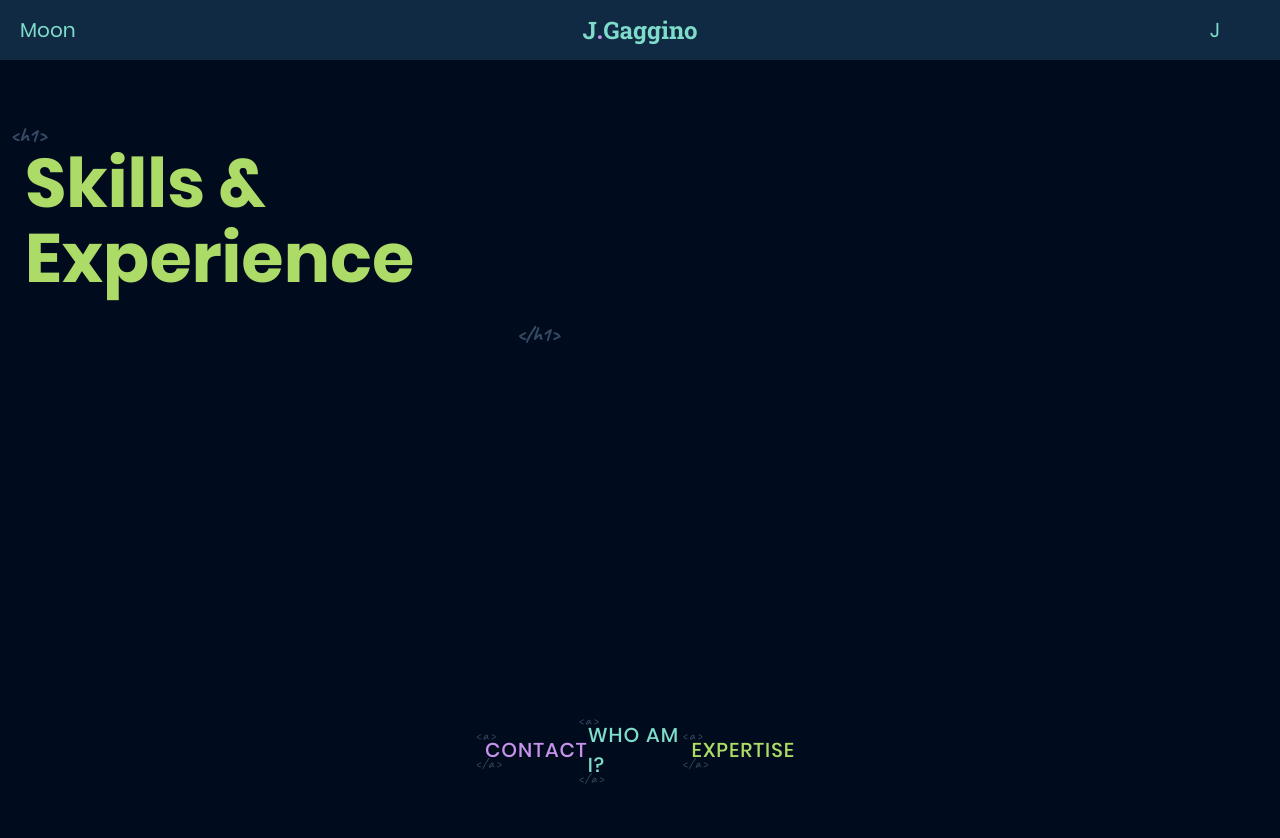
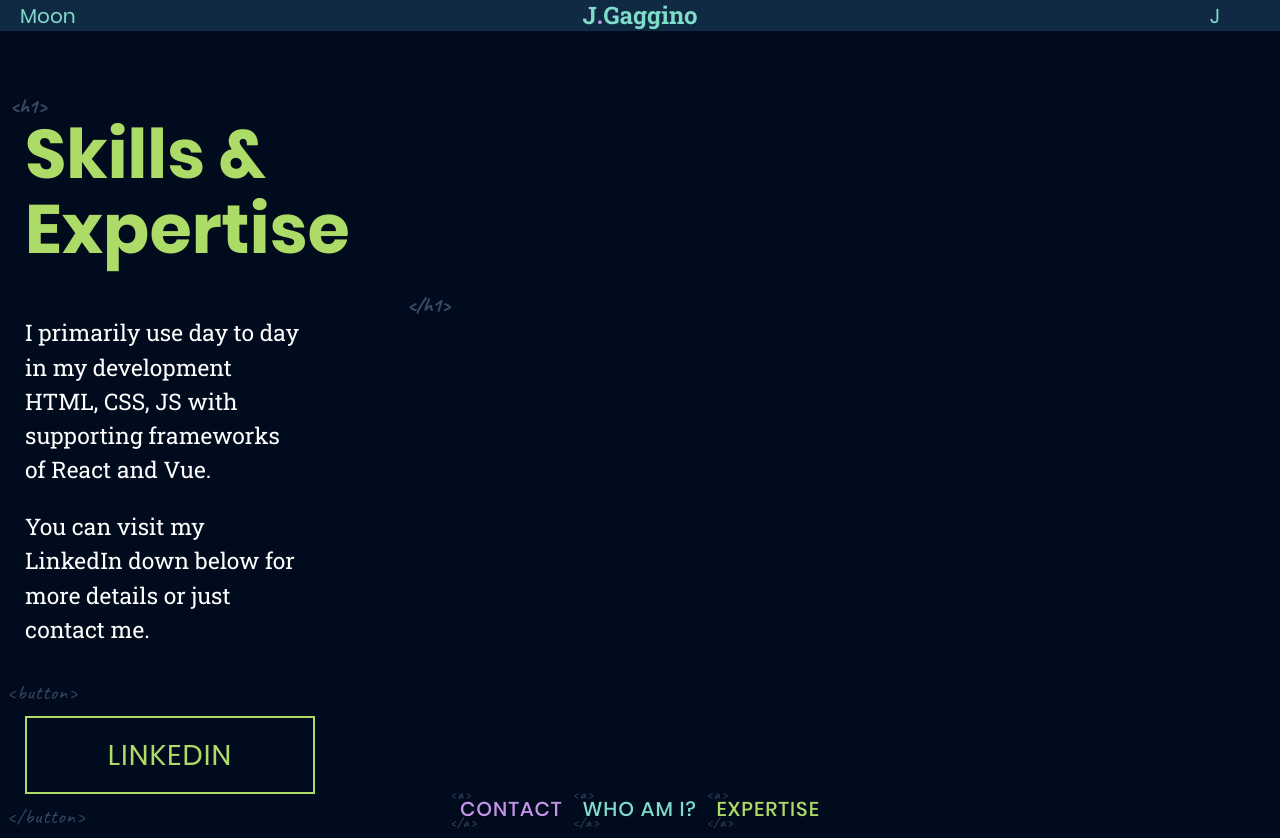
Before and after one commit to jeffreygaggino/react-personal, a React (Create React App) app: page /skills in a window 1280 px wide. Before the commit the page ends 800 px from the top, so only its background shows below. Built offline with nearby package versions, Linux system fonts and the light colour scheme.

Commit message:
[u] about and skills major

```diff
--- a/src/components/footer/footer.scss
+++ b/src/components/footer/footer.scss
@@ -1,5 +1,6 @@
 #footerNav {
-  max-width: 350px;
+  max-width: 400px;
+  min-width: 250px;
   align-self: center;
   width: 100%;
   margin-bottom: 20px;
--- a/src/pages/about/about.jsx
+++ b/src/pages/about/about.jsx
@@ -11,6 +11,30 @@ class About extends Component {
         <h1 className="title code">
           <span className="codewords">Who Am I?</span>
         </h1>
+        <div className="about__blurb">
+          <p>
+            I am a third culture kid originating from a set of diverse cultures
+            who has travelled all over.
+          </p>
+          <p>
+            I attended Griffith University, graduating with a Bachelor’s in
+            Creative and Interactive Media.
+          </p>
+          <p>
+            I’ve created an interactive experience so you can find more about
+            me.
+          </p>
+        </div>
+        <div className="about__button code">
+          <a
+            href="http://interactive.jeffreygaggino.com/"
+            target="_blank"
+            rel="noopener noreferrer"
+            className="box-button codewords"
+          >
+            <span className="">MY STORY</span>
+          </a>
+        </div>
       </div>
     );
   }
--- a/src/pages/about/about.scss
+++ b/src/pages/about/about.scss
@@ -1,11 +1,19 @@
 #mainContent {
-    #about {
-        --pageTheme: var(--about-color);
-        .title {
-            span.codewords {
-
-            }
-        }
+  #about {
+    --pageTheme: var(--about-color);
+    .title {
     }
 
+    .about__blurb {
+      color: var(--blurb-font);
+      font-family: "Roboto Slab", "Courier New", Courier, monospace;
+      font-weight: normal;
+      font-size: 1.14rem;
+      line-height: 1.5;
+      min-width: 200px;
+      width: 90%;
+      max-width: 275px;
+      margin-bottom: 3.5rem;
+    }
+  }
 }
--- a/src/pages/home/home.jsx
+++ b/src/pages/home/home.jsx
@@ -8,12 +8,12 @@ class Home extends Component {
       <div id="home">
         <div className="jeffrey-backgroundImage-dark"></div>
         <div className="jeffrey-backgroundImage-light"></div>
-        <h1 className="home-title code">
+        <h1 className="home__title code">
           <span className="codewords">
             Hello<span className="punctuation">.</span>
           </span>
         </h1>
-        <div className="home-blurb">
+        <div className="home__blurb">
           <p>
             I'm <span className="about-color bold">Jeffrey</span>
             <span className="bold punctuation">,</span>
@@ -23,9 +23,9 @@ class Home extends Component {
             <span className="bold punctuation">.</span>
           </p>
         </div>
-        <div className="home-subtitle">
+        <div className="home__subtitle">
           <svg
-            className="home-subtitle__svg"
+            className="home__subtitle__svg"
             width="18"
             height="18"
             viewBox="0 0 18 18"
--- a/src/pages/home/home.scss
+++ b/src/pages/home/home.scss
@@ -44,7 +44,7 @@ body {
   #mainContent {
       #home {
       --pageTheme: var(--body-font);
-      .home-title {
+      .home__title {
         margin-top: 10px;
         margin-bottom: 2.14rem;
         font-weight: bold;
@@ -69,18 +69,18 @@ body {
         }
       }
 
-      .home-blurb {
+      .home__blurb {
         font-weight: normal;
         font-size: 1.7rem;
         color: var(--pageTheme);
-        margin-bottom: 0.7rem;
+        margin-bottom: 0.2rem;
         p {
           margin: 0;
           line-height: 150%;
         }
       }
 
-      .home-subtitle {
+      .home__subtitle {
         color: var(--skills-color);
         font-size: 1.2rem;
 
--- a/src/pages/skills/skills.jsx
+++ b/src/pages/skills/skills.jsx
@@ -8,9 +8,29 @@ class Skills extends Component {
       <div id="skills">
         <h1 className="title code">
           <span className="codewords">
-            Skills & <br /> Experience
+            Skills & <br /> Expertise
           </span>
         </h1>
+        <div className="skills__blurb">
+          <p>
+            I primarily use day to day in my development HTML, CSS, JS with
+            supporting frameworks of React and Vue.
+          </p>
+          <p>
+            You can visit my LinkedIn down below for more details or just
+            contact me.
+          </p>
+        </div>
+        <div className="skills__button code">
+          <a
+            href="https://www.linkedin.com/in/jeffreygaggino/"
+            target="_blank"
+            rel="noopener noreferrer"
+            className="box-button codewords"
+          >
+            <span className="">LINKEDIN</span>
+          </a>
+        </div>
       </div>
     );
   }
--- a/src/pages/skills/skills.scss
+++ b/src/pages/skills/skills.scss
@@ -8,9 +8,24 @@
             content: "</h1>";
             font-size: 20px;
             bottom: -40px;
-            right: -145px;
+            right: -100px;
+            @media (max-width: 360px) {
+                bottom: -33px;
+                right: -99px;
+            }
           }
         }
       }
+      .skills__blurb {
+        color: var(--blurb-font);
+        font-family: "Roboto Slab", "Courier New", Courier, monospace;
+        font-weight: normal;
+        font-size: 1.14rem;
+        line-height: 1.5;
+        min-width: 200px;
+        width: 90%;
+        max-width: 275px;
+        margin-bottom: 3.5rem;
+      }
     }
 }
--- a/src/styles/fonts.scss
+++ b/src/styles/fonts.scss
@@ -10,6 +10,12 @@
     font-weight: bold;
     src: local("Roboto Slab"), local("Roboto-Slab"),
       url("fonts/RobotoSlab-Bold.ttf");
+  }
+  @font-face {
+    font-family: "Roboto Slab";
+    font-weight: normal;
+    src: local("Roboto Slab"), local("Roboto-Slab"),
+      url("fonts/RobotoSlab-Regular.ttf");
   }
 
   @font-face {
--- a/src/styles/main.scss
+++ b/src/styles/main.scss
@@ -16,11 +16,11 @@
   justify-content: space-between;
 }
 
-.code > span.codewords {
+.code > .codewords {
   position: relative;
 }
-.code span.codewords:before,
-.code span.codewords:after {
+.code .codewords:before,
+.code .codewords:after {
   content: "";
   color: var(--code-color);
   position: absolute;
@@ -32,9 +32,9 @@
   color: var(--pageTheme);
   font-size: 3.42rem;
   line-height: 1.1;
-  margin: 0;
+  margin: 0 0 2.4rem 0;
   position: relative;
-  &> span.codewords {
+  & span.codewords {
     &:before {
       content: "<h1>";
       font-size: 20px;
@@ -48,7 +48,33 @@
     }
   }
 }
+.code {
+  a.box-button.codewords {
+    border: 2px solid var(--pageTheme);
+    color: var(--pageTheme);
+    display: flex;
+    justify-content: center;
+    align-items: center;
+    font-size: 1.42rem;
+    width: 14.3rem;
+    height: 3.72rem;
+    letter-spacing: 1px;
+    position: relative;
 
+      &:before {
+        content: "<button>";
+        font-size: 20px;
+        left: -20px;
+        top: -2rem;
+      }
+      &:after {
+        content: "</button>";
+        font-size: 20px;
+        left: -20px;
+        bottom: -2rem;
+      }
+  }
+}
 
 
 .punctuation {
--- a/src/styles/variables.scss
+++ b/src/styles/variables.scss
@@ -1,6 +1,7 @@
 body.dark {
     --body-background: #000C1D;
     --body-font: #ffffff;
+    --blurb-font: #ffffff;
     --accent-color: #102A44;
     --code-color: #364964;
     --about-color: #7FDBCA;
@@ -11,6 +12,7 @@ body.dark {
 body.light {
     --body-background: #FAFAFA;
     --body-font: #102A44;
+    --blurb-font: #666666;
     --accent-color: #F2F2F2;
     --code-color: #D6D6D6;
     --about-color: #5E85A1;
```
Also changed, not shown: src/styles/fonts/RobotoSlab-Regular.ttf (added).
